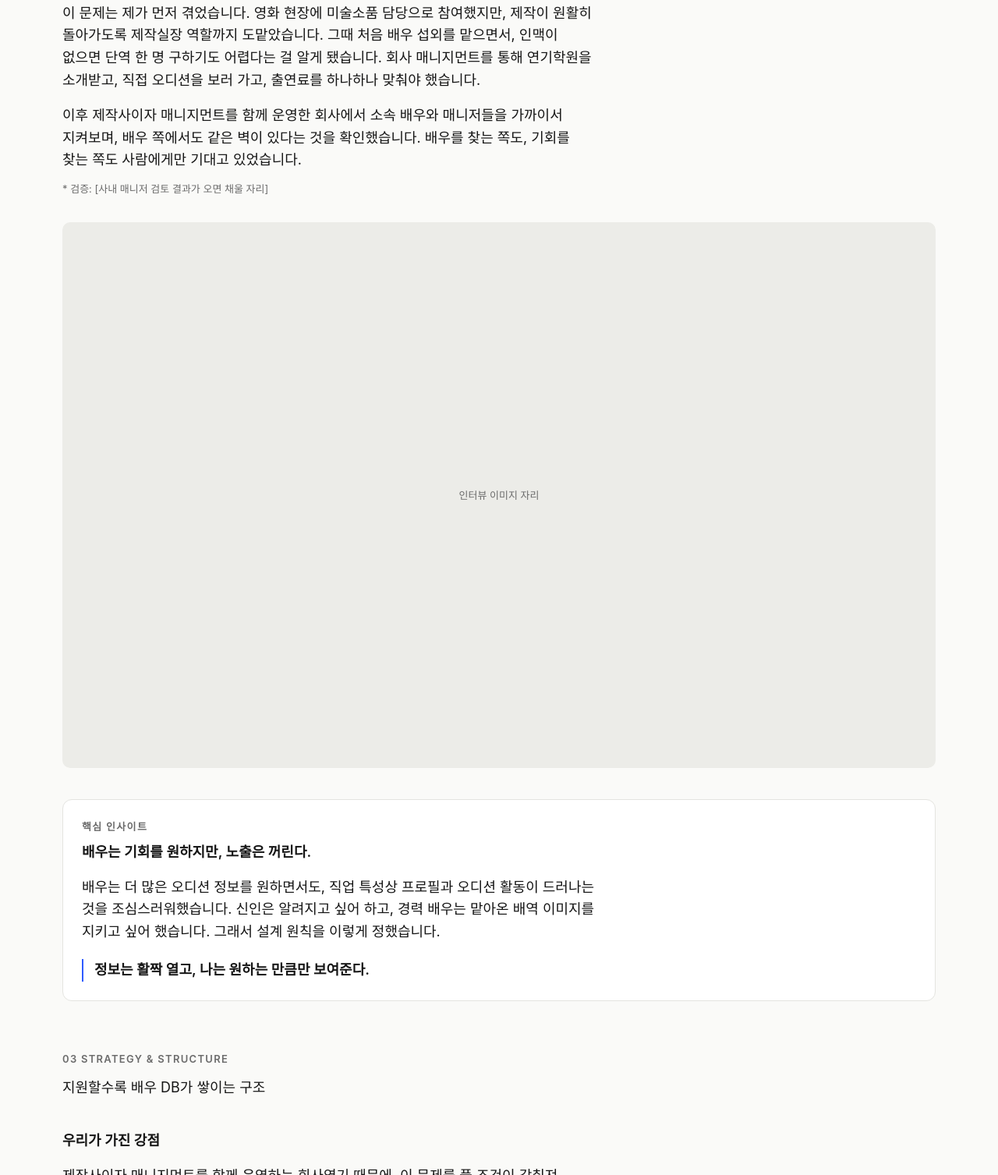
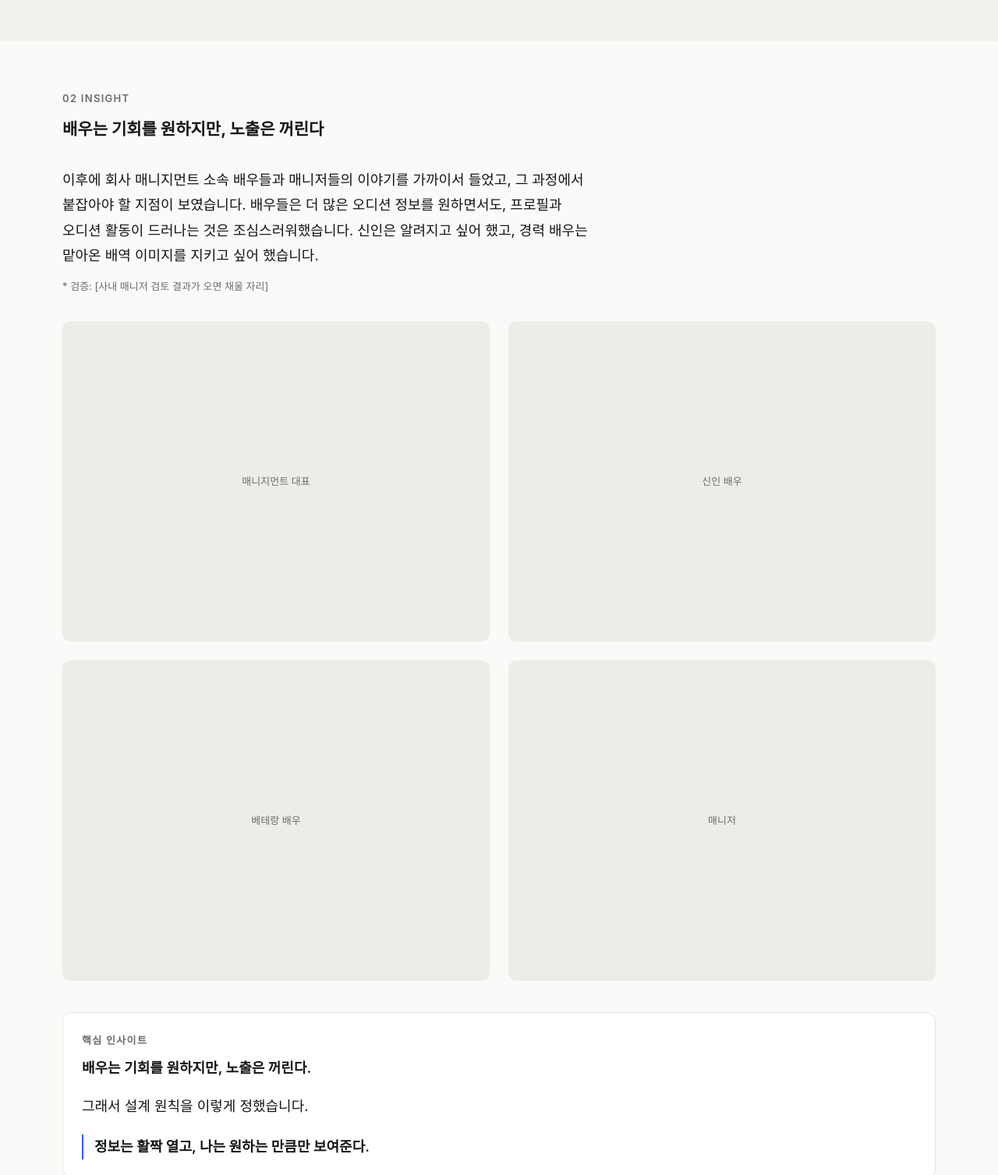
Before and after one commit to easyhyeonar-debug/jihyeon-portfolio, a plain HTML site: page projects/project-01.html in a window 1280 px wide. Shown: the part 2050-3557 px from the top of the page at 78% size. Drawn offline with Linux system fonts and the light colour scheme; a web font is replaced by a local one.

Commit message:
Refine CAPL case study: interview grid, copy edits, bolder titles, more spacing
Co-Authored-By: Claude Opus 5.5 <noreply@anthropic.com>

```diff
--- a/css/style.css
+++ b/css/style.css
@@ -212,7 +212,7 @@ button { font: inherit; color: inherit; background: none; border: 0; cursor: poi
 .project-cover + .project { padding-top: 64px; }
 .project h1 { font-size: clamp(30px, 7vw, 60px); line-height: 1.2; letter-spacing: -0.02em; }
 .project-meta { display: grid; grid-template-columns: 1fr 1fr; gap: 8px 16px; margin: 20px 0 36px; color: var(--muted); font-size: 14px; }
-.project-body p { max-width: 680px; font-size: 17px; margin-bottom: 36px; }
+.project-body p { max-width: 680px; font-size: 17px; line-height: 1.8; margin-bottom: 36px; }
 .overview { margin-bottom: 64px; }
 .project .overview-title { font-size: 13px; line-height: 1.6; font-weight: 600; letter-spacing: 0.1em; text-transform: uppercase; color: var(--muted); margin-bottom: 12px; }
 .overview p { margin-bottom: 0; font-size: 14px; }
@@ -221,12 +221,12 @@ button { font: inherit; color: inherit; background: none; border: 0; cursor: poi
 /* 케이스 스터디 섹션 (문제 → 인사이트 → 전략 → 디자인 → 회고) */
 .case { margin-bottom: 64px; }
 .project-body .case .case-label { font-size: 13px; line-height: 1.6; font-weight: 600; letter-spacing: 0.1em; text-transform: uppercase; color: var(--muted); margin-bottom: 12px; }
-.case h2 { font-size: 14px; line-height: 1.6; font-weight: 400; margin-bottom: 16px; }
+.case h2 { font-size: 17px; line-height: 1.6; font-weight: 700; margin-bottom: 32px; }
 .project-body .case p { margin-bottom: 0; font-size: 14px; }
 .project-body .case p + p { margin-top: 16px; }
 .case .placeholder { aspect-ratio: 16 / 10; border-radius: 10px; background: var(--thumb); margin-top: 24px; }
 .project-body .case .case-note { margin-top: 12px; font-size: 12px; color: var(--muted); }
-.case-subtitle { margin: 40px 0 16px; font-size: 14px; line-height: 1.6; font-weight: 600; }
+.case-subtitle { margin: 40px 0 32px; font-size: 14px; line-height: 1.8; font-weight: 600; }
 /* 구분용 어두운 띠: 화면 폭 전체로 배경을 깔고 내용은 그대로 컨테이너 안에 */
 .case-band {
   padding: 64px 0;
@@ -237,6 +237,8 @@ button { font: inherit; color: inherit; background: none; border: 0; cursor: poi
 .case-cards { display: grid; grid-template-columns: repeat(2, 1fr); gap: 12px; margin-top: 32px; }
 .case-cards .placeholder { aspect-ratio: 4 / 5; margin-top: 0; }
 .case-cards img { width: 100%; height: auto; border-radius: 10px; }
+/* 2×2 큰 카드 (인터뷰) */
+.case-cards--grid .placeholder { aspect-ratio: 4 / 3; }
 .case-figure { margin: 32px 0 0; }
 .case-figure img { width: 100%; height: auto; border-radius: 10px; }
 .case .placeholder > span { display: grid; place-items: center; height: 100%; font-size: 13px; color: var(--muted); }
@@ -245,7 +247,7 @@ button { font: inherit; color: inherit; background: none; border: 0; cursor: poi
 .project-body .case .case-callout-label { font-size: 13px; font-weight: 600; letter-spacing: 0.1em; color: var(--muted); margin-bottom: 8px; }
 .project-body .case .case-callout-title { font-weight: 600; margin: 0 0 12px; }
 .project-body .case .case-principle { margin-top: 20px; padding-left: 14px; border-left: 2px solid var(--accent); font-weight: 600; }
-.case-list { margin-top: 16px; padding-left: 1.2em; list-style: disc; font-size: 14px; line-height: 1.6; }
+.case-list { margin-top: 16px; padding-left: 1.2em; list-style: disc; font-size: 14px; line-height: 1.8; }
 .case-list li + li { margin-top: 12px; }
 .case-list li::marker { color: var(--muted); }
 .case-list strong { font-weight: 600; }
@@ -316,12 +318,13 @@ html.paged {
   :root { --header-h: 64px; --gutter: 32px; --section-y: 104px; }
   .back-float { top: 24px; left: calc(24px + var(--safe-l)); width: 48px; height: 48px; }
   .overview p { font-size: 18px; }
-  .case h2 { font-size: 18px; }
+  .case h2 { font-size: 21px; }
   .project-body .case p { font-size: 18px; }
   .project-body .case .case-note { font-size: 13px; }
   .case-subtitle { font-size: 18px; }
   .case-list { font-size: 18px; }
   .case-cards { grid-template-columns: repeat(4, 1fr); gap: 16px; }
+  .case-cards--grid { grid-template-columns: repeat(2, 1fr); gap: 24px; }
   .case-screen h3 { font-size: 20px; }
   .logo { font-size: 16px; }
   .nav-toggle { display: none; }
--- a/projects/project-01.html
+++ b/projects/project-01.html
@@ -30,6 +30,7 @@
           <p class="case-label">01 Problem</p>
           <h2 id="problem-title">작품도 배우도 늘었는데, 둘을 잇는 길은 그대로였다</h2>
           <p>제작사로서 작품을 준비할 때마다 같은 벽에 부딪혔습니다. 이미 알려진 배우는 비싸고, 새로운 얼굴은 찾을 곳이 없었습니다.</p>
+          <p>이 문제는 제가 먼저 겪었습니다. 영화 현장에 미술소품 담당으로 참여했지만, 제작이 원활히 돌아가도록 제작실장 역할까지 도맡았습니다. 그때 처음 배우 섭외를 맡으면서, 인맥이 없으면 단역 한 명 구하기도 어렵다는 걸 알게 됐습니다. 회사 매니지먼트를 통해 연기학원을 소개받고, 직접 오디션을 보러 가고, 출연료를 하나하나 맞춰야 했습니다.</p>
           <ul class="case-cards" aria-label="문제점 4가지">
             <li class="case-card">
               <!-- ../images/project-01/problem-01.png 로 넣고 아래 div를 img로 교체 -->
@@ -54,19 +55,32 @@
         <section class="case" id="insight" aria-labelledby="insight-title">
           <p class="case-label">02 Insight</p>
           <h2 id="insight-title">배우는 기회를 원하지만, 노출은 꺼린다</h2>
-          <p>이 문제는 제가 먼저 겪었습니다. 영화 현장에 미술소품 담당으로 참여했지만, 제작이 원활히 돌아가도록 제작실장 역할까지 도맡았습니다. 그때 처음 배우 섭외를 맡으면서, 인맥이 없으면 단역 한 명 구하기도 어렵다는 걸 알게 됐습니다. 회사 매니지먼트를 통해 연기학원을 소개받고, 직접 오디션을 보러 가고, 출연료를 하나하나 맞춰야 했습니다.</p>
-          <p>이후 제작사이자 매니지먼트를 함께 운영한 회사에서 소속 배우와 매니저들을 가까이서 지켜보며, 배우 쪽에서도 같은 벽이 있다는 것을 확인했습니다. 배우를 찾는 쪽도, 기회를 찾는 쪽도 사람에게만 기대고 있었습니다.</p>
+          <p>이후에 회사 매니지먼트 소속 배우들과 매니저들의 이야기를 가까이서 들었고, 그 과정에서 붙잡아야 할 지점이 보였습니다. 배우들은 더 많은 오디션 정보를 원하면서도, 프로필과 오디션 활동이 드러나는 것은 조심스러워했습니다. 신인은 알려지고 싶어 했고, 경력 배우는 맡아온 배역 이미지를 지키고 싶어 했습니다.</p>
           <p class="case-note">* 검증: [사내 매니저 검토 결과가 오면 채울 자리]</p>
 
-          <!-- 인터뷰 내용 이미지: ../images/project-01/interview.png 로 넣고 아래 div를 img로 교체 -->
-          <figure class="case-figure">
-            <div class="placeholder" role="img" aria-label="인터뷰 내용 이미지 자리"><span>인터뷰 이미지 자리</span></div>
-          </figure>
+          <ul class="case-cards case-cards--grid" aria-label="인터뷰 4명">
+            <li class="case-card">
+              <!-- ../images/project-01/interview-01.png 로 넣고 아래 div를 img로 교체 -->
+              <div class="placeholder" role="img" aria-label="인터뷰 · 매니지먼트 대표 이미지 자리"><span>매니지먼트 대표</span></div>
+            </li>
+            <li class="case-card">
+              <!-- ../images/project-01/interview-02.png 로 넣고 아래 div를 img로 교체 -->
+              <div class="placeholder" role="img" aria-label="인터뷰 · 신인 배우 이미지 자리"><span>신인 배우</span></div>
+            </li>
+            <li class="case-card">
+              <!-- ../images/project-01/interview-03.png 로 넣고 아래 div를 img로 교체 -->
+              <div class="placeholder" role="img" aria-label="인터뷰 · 베테랑 배우 이미지 자리"><span>베테랑 배우</span></div>
+            </li>
+            <li class="case-card">
+              <!-- ../images/project-01/interview-04.png 로 넣고 아래 div를 img로 교체 -->
+              <div class="placeholder" role="img" aria-label="인터뷰 · 매니저 이미지 자리"><span>매니저</span></div>
+            </li>
+          </ul>
 
           <div class="case-callout">
             <p class="case-callout-label">핵심 인사이트</p>
             <p class="case-callout-title">배우는 기회를 원하지만, 노출은 꺼린다.</p>
-            <p>배우는 더 많은 오디션 정보를 원하면서도, 직업 특성상 프로필과 오디션 활동이 드러나는 것을 조심스러워했습니다. 신인은 알려지고 싶어 하고, 경력 배우는 맡아온 배역 이미지를 지키고 싶어 했습니다. 그래서 설계 원칙을 이렇게 정했습니다.</p>
+            <p>그래서 설계 원칙을 이렇게 정했습니다.</p>
             <p class="case-principle">정보는 활짝 열고, 나는 원하는 만큼만 보여준다.</p>
           </div>
         </section>
```
